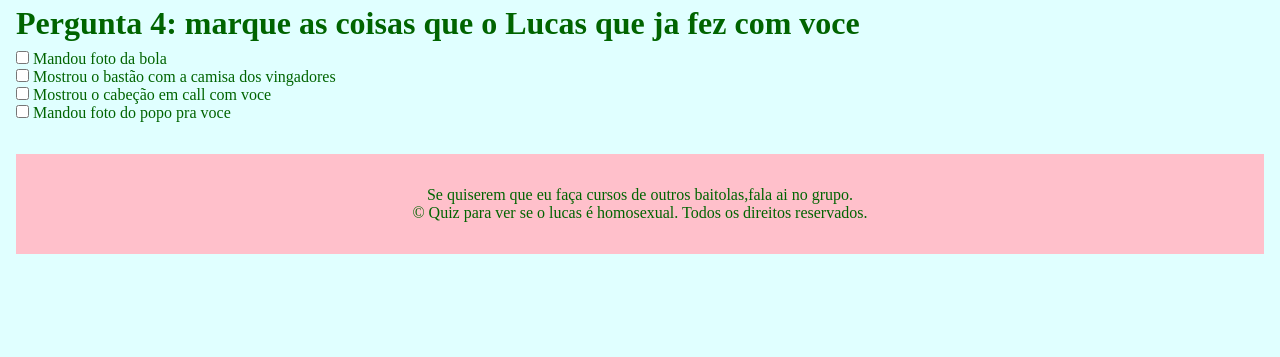
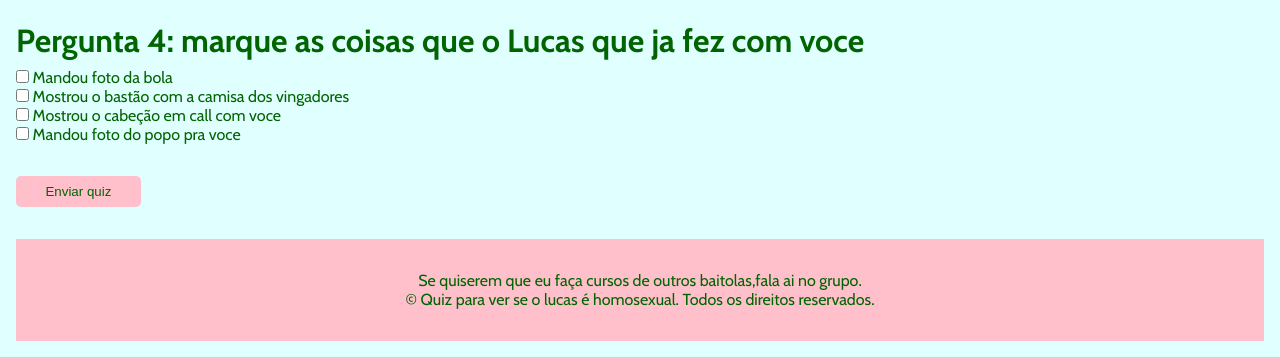
Before and after one commit to KaiqueUZ/Kaique-repository, a plain HTML site: page index.html in a window 1280 px wide. Shown: the part 705-1062 px from the top of the page. Before the commit the page ends 975 px from the top, so only its background shows below. Drawn offline with nearby package versions, Linux system fonts and the light colour scheme.

Commit message:
Add files via upload

```diff
--- a/index.html
+++ b/index.html
@@ -64,8 +64,10 @@
                     <label for="p4c">Mostrou o cabeção em call com voce</label><br>
                     <input type="checkbox" id="p4d" name="Pergunta4" value="Mandou foto do popo pra voce">
                      <label for="p4d">Mandou foto do popo pra voce</label>
-
             </section>
+            </main>
+            <main>
+                <button onclick="alert('Quiz enviado')">Enviar quiz</button>
             </main>
             <main>
                 <footer>
--- a/style.css
+++ b/style.css
@@ -1,3 +1,6 @@
+
+@import url('https://fonts.googleapis.com/css2?family=Cabin:ital,wght@0,400..700;1,400..700&display=swap');
+
 * {
     margin: 0;
     padding: 0;
@@ -58,6 +61,17 @@ IMG {
     border-radius: 5px;
 }
 
+button {
+    background-color: #FFC0CB;
+    border: none;
+    padding: 0.5rem;
+    color: #006400;
+    border-radius: 5px;
+    cursor: pointer;
+    width: 10%;
+    text-align: center;
+}
+
 footer {
     background-color: #FFC0CB;
     padding: 2rem;
@@ -66,3 +80,14 @@ footer {
 .paragrafo-footer {
     color: 	#006400;
 }
+
+button {
+    background-color: #FFC0CB;
+    border: none;
+    padding: 0.5rem;
+    color: #006400;
+    border-radius: 5px;
+    cursor: pointer;
+    width: 10%;
+    text-align: center;
+}
```
